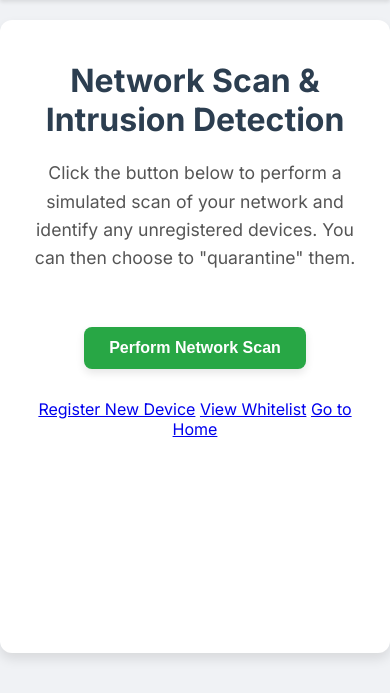
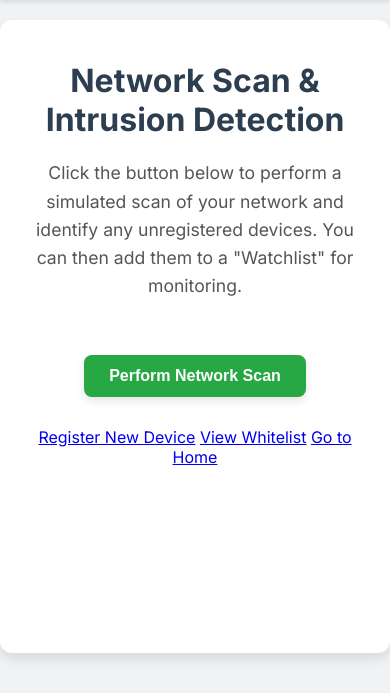
Before and after one commit to Moonbarcrypt/CSULA-Project, a Flask app: page /network_scan in a window 390 px wide. Shown: the part 72-765 px from the top of the page. Run offline with Flask 3, Linux system fonts and the light colour scheme.

Commit message:
Update network_scan.html

```diff
--- a/templates/network_scan.html
+++ b/templates/network_scan.html
@@ -1,7 +1,7 @@
 <!DOCTYPE html>
 <html>
 <head>
-    <title>Network Scan & Unregistered Devices</title>
+    <title>Network Scan & Intrusion Detection</title>
     <link href="https://fonts.googleapis.com/css2?family=Inter:wght@300;400;600;700&display=swap" rel="stylesheet">
     <style>
         body {
@@ -276,7 +276,7 @@
 
     <div class="container">
         <h1>Network Scan & Intrusion Detection</h1>
-        <p>Click the button below to perform a simulated scan of your network and identify any unregistered devices. You can then choose to "quarantine" them.</p>
+        <p>Click the button below to perform a simulated scan of your network and identify any unregistered devices. You can then add them to a "Watchlist" for monitoring.</p>
 
         <button id="scanButton" class="scan-button">
             <span id="buttonText">Perform Network Scan</span>
@@ -293,23 +293,23 @@
             <ul id="unregisteredMacList">
                 {# Unregistered MACs will be injected here by JavaScript #}
             </ul>
-            <p>You can "Quarantine" these devices to simulate blocking their internet access.</p>
+            <p>You can "Add to Watchlist" these devices to monitor them for suspicious activity.</p>
         </div>
 
-        {# Section for Quarantined Devices #}
-        <div id="quarantinedResults" class="results-section quarantined-section" style="display: none;">
-            <h2>🚫 Quarantined Devices</h2>
-            <p>The following devices have been "quarantined" (simulated internet access blocked):</p>
-            <ul id="quarantinedMacList">
-                {# Quarantined MACs will be injected here by JavaScript #}
+        {# Section for Watchlisted Devices #}
+        <div id="watchlistedResults" class="results-section watchlisted-section" style="display: none;">
+            <h2>🕵️‍♂️ Watchlisted Devices</h2>
+            <p>The following devices are currently on your watchlist for monitoring:</p>
+            <ul id="watchlistedMacList">
+                {# Watchlisted MACs will be injected here by JavaScript #}
             </ul>
-            <p>Register a quarantined device to automatically unquarantine it.</p>
+            <p>Register a watchlisted device to automatically remove it from the watchlist, or manually remove it below.</p>
         </div>
 
         {# Message when network is clean #}
         <div id="networkCleanMessage" class="results-section safe" style="display: none;">
             <h2>✅ Network Clean!</h2>
-            <p>All detected devices on your network appear to be whitelisted or already quarantined. No new unauthorized devices found.</p>
+            <p>All detected devices on your network appear to be whitelisted or already on the watchlist. No new unauthorized devices found.</p>
         </div>
 
         <div class="link-group">
@@ -330,59 +330,59 @@
             const loadingIndicator = document.getElementById('loadingIndicator');
             const unregisteredResults = document.getElementById('unregisteredResults');
             const unregisteredMacList = document.getElementById('unregisteredMacList');
-            const quarantinedResults = document.getElementById('quarantinedResults');
-            const quarantinedMacList = document.getElementById('quarantinedMacList');
+            const watchlistedResults = document.getElementById('watchlistedResults');
+            const watchlistedMacList = document.getElementById('watchlistedMacList');
             const networkCleanMessage = document.getElementById('networkCleanMessage');
 
             // Function to render the results sections
             async function renderScanResults() {
                 // Hide all result sections initially
                 unregisteredResults.style.display = 'none';
-                quarantinedResults.style.display = 'none';
+                watchlistedResults.style.display = 'none';
                 networkCleanMessage.style.display = 'none';
 
                 try {
                     const response = await fetch('/api/scan_network');
                     const data = await response.json();
                     const unregisteredMacs = data.unregistered_macs;
-                    const quarantinedMacs = data.quarantined_macs;
+                    const watchlistedMacs = data.watchlisted_macs;
 
                     // Render Unregistered Devices
-                    unregisteredMacList.innerHTML = ''; // Clear previous list
+                    unregisteredMacList.innerHTML = '';
                     if (unregisteredMacs && unregisteredMacs.length > 0) {
                         unregisteredMacs.forEach(mac => {
                             const listItem = document.createElement('li');
                             listItem.innerHTML = `
                                 <span class="mac-address">${mac}</span>
-                                <button class="quarantine-button" data-mac="${mac}">Quarantine</button>
+                                <button class="watchlist-button" data-mac="${mac}">Add to Watchlist</button>
                             `;
                             unregisteredMacList.appendChild(listItem);
                         });
                         unregisteredResults.style.display = 'block';
                     }
 
-                    // Render Quarantined Devices
-                    quarantinedMacList.innerHTML = ''; // Clear previous list
-                    if (quarantinedMacs && quarantinedMacs.length > 0) {
-                        quarantinedMacs.forEach(mac => {
+                    // Render Watchlisted Devices
+                    watchlistedMacList.innerHTML = '';
+                    if (watchlistedMacs && watchlistedMacs.length > 0) {
+                        watchlistedMacs.forEach(mac => {
                             const listItem = document.createElement('li');
                             listItem.innerHTML = `
                                 <span class="mac-address">${mac}</span>
-                                {# Unquarantine button is not needed here as registration handles it, but could be added for manual unquarantine #}
+                                <button class="unwatchlist-button" data-mac="${mac}">Remove from Watchlist</button>
                             `;
-                            quarantinedMacList.appendChild(listItem);
+                            watchlistedMacList.appendChild(listItem);
                         });
-                        quarantinedResults.style.display = 'block';
+                        watchlistedResults.style.display = 'block';
                     }
 
-                    // Show network clean message if no unregistered and no quarantined
-                    if (unregisteredMacs.length === 0 && quarantinedMacs.length === 0) {
+                    // Show network clean message if no unregistered and no watchlisted
+                    if (unregisteredMacs.length === 0 && watchlistedMacs.length === 0) {
                         networkCleanMessage.style.display = 'block';
-                    } else if (unregisteredMacs.length === 0 && quarantinedMacs.length > 0) {
-                        // If only quarantined devices exist, show quarantined section and a modified clean message
+                    } else if (unregisteredMacs.length === 0 && watchlistedMacs.length > 0) {
+                        // If only watchlisted devices exist, show watchlisted section and a modified clean message
                         networkCleanMessage.style.display = 'block';
-                        networkCleanMessage.querySelector('h2').textContent = '✅ Network Clean! (Some devices are quarantined)';
-                        networkCleanMessage.querySelector('p').textContent = 'All detected devices are either whitelisted or have been quarantined.';
+                        networkCleanMessage.querySelector('h2').textContent = '✅ Network Clean! (Some devices are on watchlist)';
+                        networkCleanMessage.querySelector('p').textContent = 'All detected devices are either whitelisted or are currently being monitored.';
                     }
 
 
@@ -406,9 +406,9 @@
 
                 // Clear previous results immediately
                 unregisteredMacList.innerHTML = '';
-                quarantinedMacList.innerHTML = '';
+                watchlistedMacList.innerHTML = '';
                 unregisteredResults.style.display = 'none';
-                quarantinedResults.style.display = 'none';
+                watchlistedResults.style.display = 'none';
                 networkCleanMessage.style.display = 'none';
 
                 try {
@@ -433,47 +433,79 @@
                 }
             });
 
-            // Event delegation for quarantine buttons
-            // Listen for clicks on the unregisteredMacList and check if it's a quarantine button
+            // Event delegation for "Add to Watchlist" buttons
             unregisteredMacList.addEventListener('click', async function(event) {
-                if (event.target.classList.contains('quarantine-button')) {
+                if (event.target.classList.contains('watchlist-button')) {
                     const button = event.target;
-                    const macToQuarantine = button.dataset.mac;
+                    const macToWatchlist = button.dataset.mac;
 
-                    button.disabled = true; // Disable button immediately
-                    button.textContent = 'Blocking...';
+                    button.disabled = true;
+                    button.textContent = 'Adding...';
 
                     try {
-                        const response = await fetch('/api/quarantine_device', {
+                        const response = await fetch('/api/add_to_watchlist', {
                             method: 'POST',
                             headers: {
                                 'Content-Type': 'application/json',
                             },
-                            body: JSON.stringify({ mac_address: macToQuarantine }),
+                            body: JSON.stringify({ mac_address: macToWatchlist }),
                         });
                         const result = await response.json();
 
                         if (result.success) {
                             console.log(result.message);
-                            // Re-render the scan results to update the lists
                             await renderScanResults();
                         } else {
-                            console.error('Failed to quarantine:', result.message);
-                            alert('Failed to quarantine device: ' + result.message); // Use alert for quick feedback
+                            console.error('Failed to add to watchlist:', result.message);
+                            alert('Failed to add device to watchlist: ' + result.message);
                         }
                     } catch (error) {
-                        console.error('Network error during quarantine:', error);
-                        alert('Network error during quarantine. See console for details.');
+                        console.error('Network error during watchlist addition:', error);
+                        alert('Network error during watchlist addition. See console for details.');
                     } finally {
-                        button.disabled = false; // Re-enable in case of error
-                        button.textContent = 'Quarantine';
+                        button.disabled = false;
+                        button.textContent = 'Add to Watchlist';
                     }
                 }
             });
 
-            // Initial scan when the page loads
-            // This will show the current state without needing to click "Scan" first
-            // You can remove this if you strictly want the user to always click scan first
+            // Event delegation for "Remove from Watchlist" buttons
+            watchlistedMacList.addEventListener('click', async function(event) {
+                if (event.target.classList.contains('unwatchlist-button')) {
+                    const button = event.target;
+                    const macToRemove = button.dataset.mac;
+
+                    button.disabled = true;
+                    button.textContent = 'Removing...';
+
+                    try {
+                        const response = await fetch('/api/remove_from_watchlist', {
+                            method: 'POST',
+                            headers: {
+                                'Content-Type': 'application/json',
+                            },
+                            body: JSON.stringify({ mac_address: macToRemove }),
+                        });
+                        const result = await response.json();
+
+                        if (result.success) {
+                            console.log(result.message);
+                            await renderScanResults();
+                        } else {
+                            console.error('Failed to remove from watchlist:', result.message);
+                            alert('Failed to remove device from watchlist: ' + result.message);
+                        }
+                    } catch (error) {
+                        console.error('Network error during watchlist removal:', error);
+                        alert('Network error during watchlist removal. See console for details.');
+                    } finally {
+                        button.disabled = false;
+                        button.textContent = 'Remove from Watchlist';
+                    }
+                }
+            });
+
+            // Initial scan when the page loads (optional, can be removed if you always want user to click scan)
             // renderScanResults();
         });
     </script>
```
Also changed, not shown: other parts of templates/network_scan.html (+36 -36 lines).
